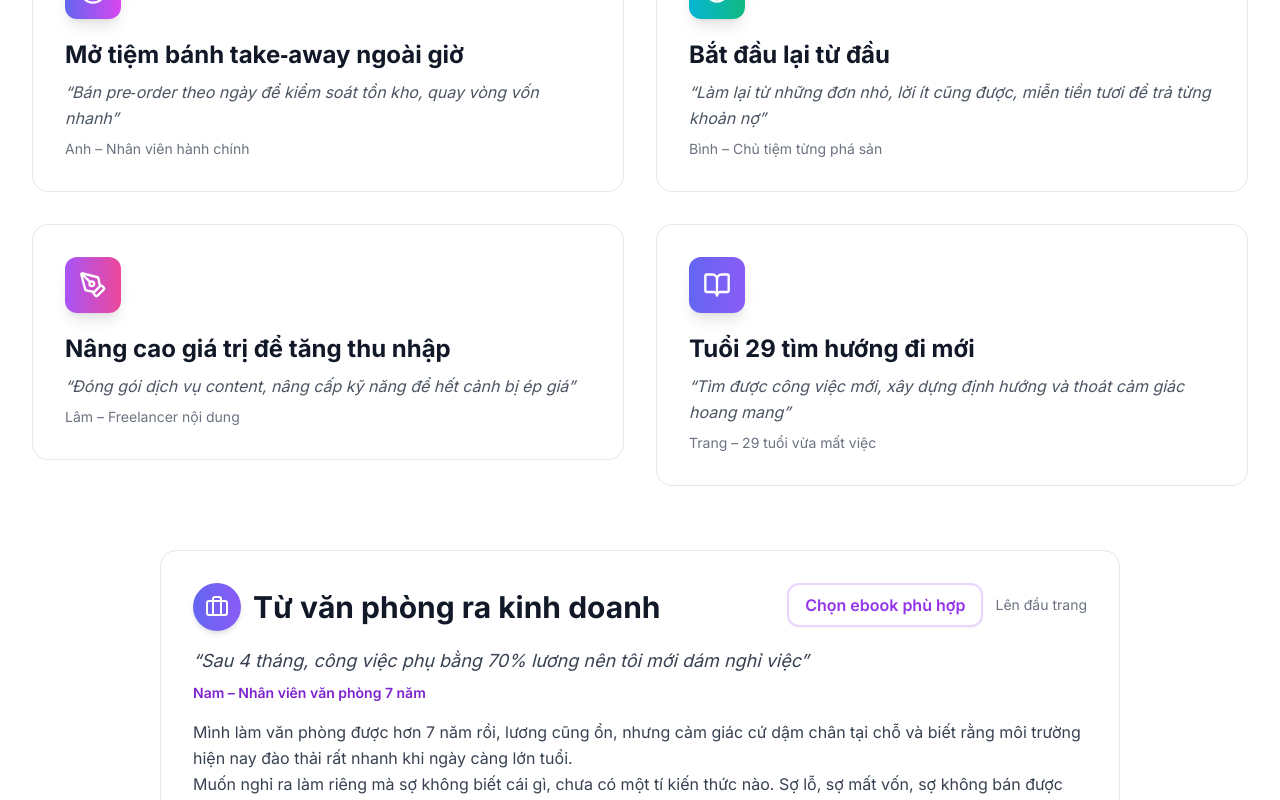
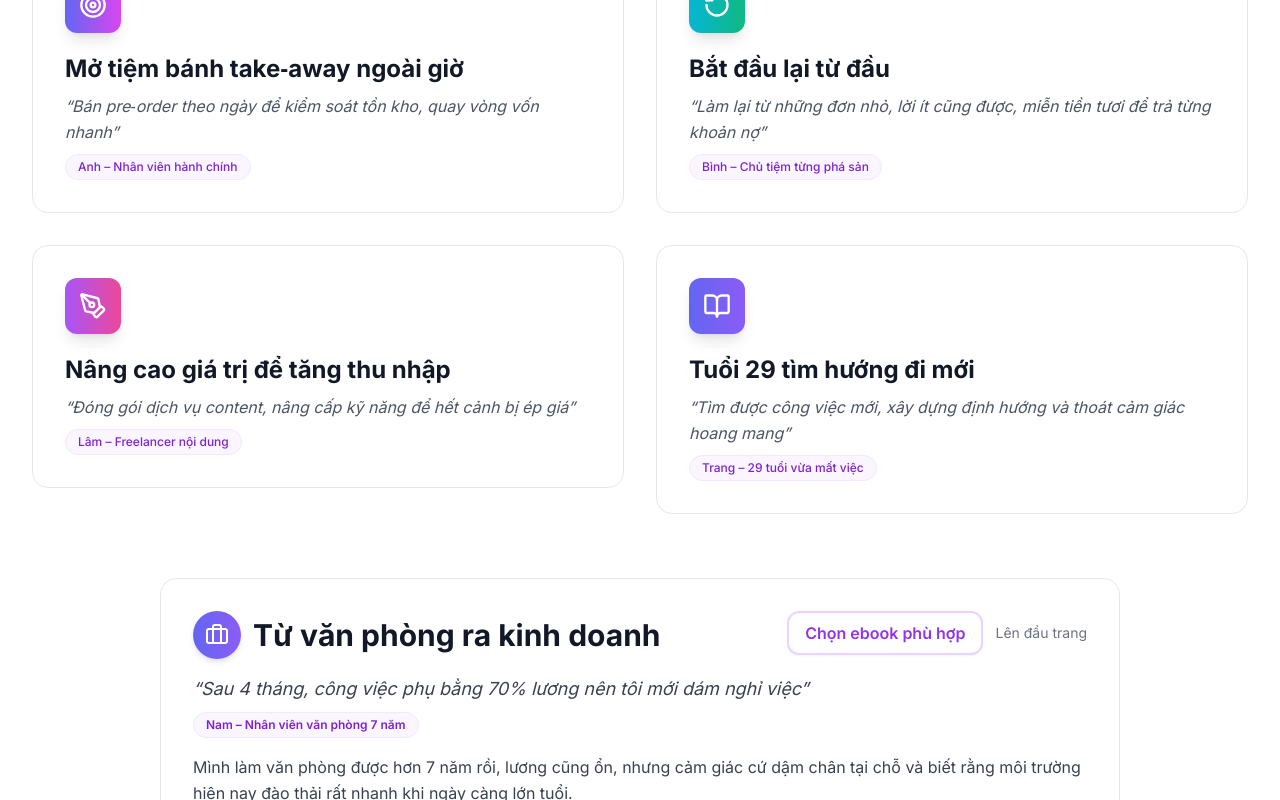
Before and after one commit to hytra395-afk/ebook-mind, a Next.js app: page /use-cases in a window 1280 px wide. Shown: the part 1060-1860 px from the top of the page. Built offline with nearby package versions, Linux system fonts and the light colour scheme.

Commit message:
ui(use-cases): Hiển thị tên nhân vật dạng pill ở thẻ preview và phần chi tiết

```diff
--- a/app/(storefront)/use-cases/page.tsx
+++ b/app/(storefront)/use-cases/page.tsx
@@ -154,7 +154,7 @@ export default function UseCasesPage() {
                 </div>
                 <h3 className="text-2xl font-bold text-gray-900 mb-2">{c.title}</h3>
                 <p className="text-gray-600 leading-relaxed mb-2 italic">{c.quote}</p>
-                <p className="text-sm text-gray-500">{c.character}</p>
+                <span className="inline-block text-xs px-3 py-1 bg-purple-50 text-purple-700 rounded-full font-medium border border-purple-100">{c.character}</span>
               </div>
             </Link>
           ))}
@@ -179,7 +179,7 @@ export default function UseCasesPage() {
                 </div>
               </div>
               <p className="text-lg text-gray-700 italic mb-2">{c.quote}</p>
-              <p className="text-sm text-purple-700 font-semibold mb-4">{c.character}</p>
+              <span className="inline-block text-xs px-3 py-1 bg-purple-50 text-purple-700 rounded-full font-semibold border border-purple-100 mb-4">{c.character}</span>
               <div className="prose prose-gray max-w-none">
                 {c.content.map((p: string, i: number) => (
                   <p key={i} className="text-gray-700 leading-relaxed">{p}</p>
```
